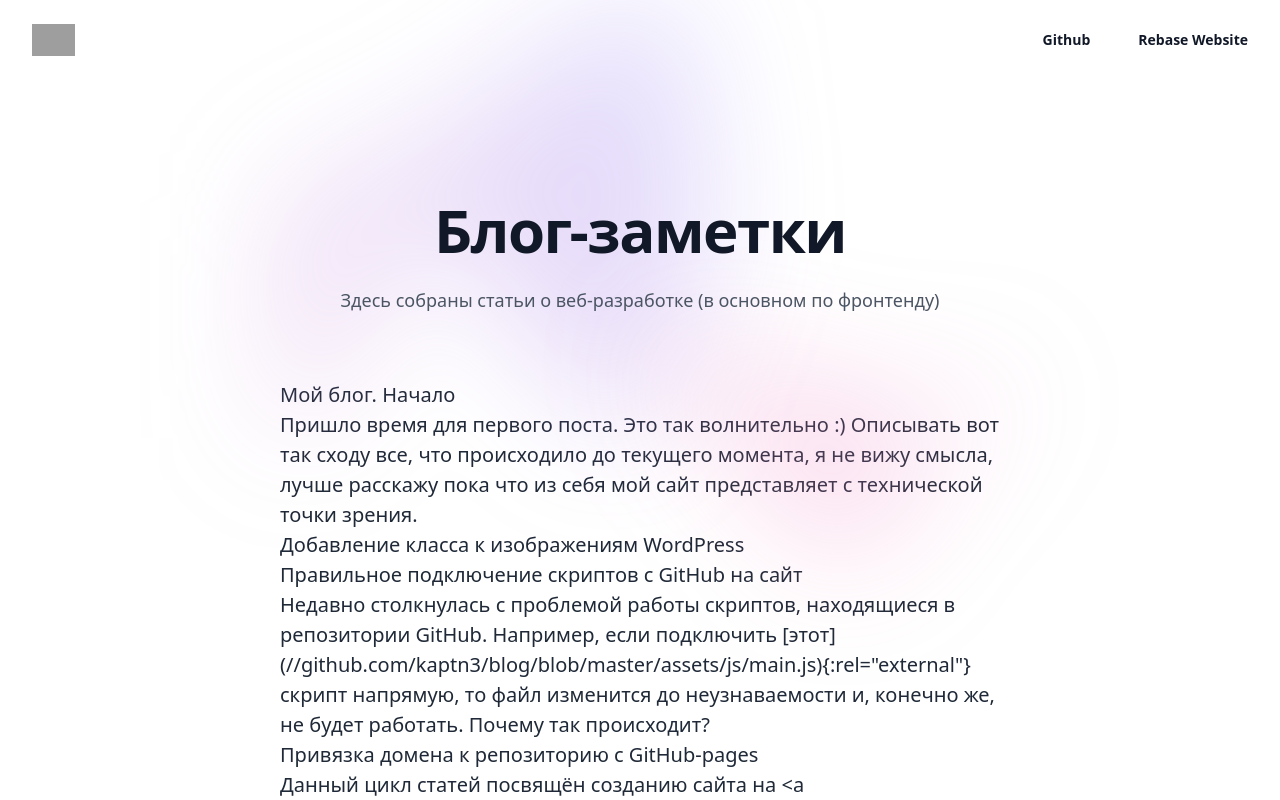
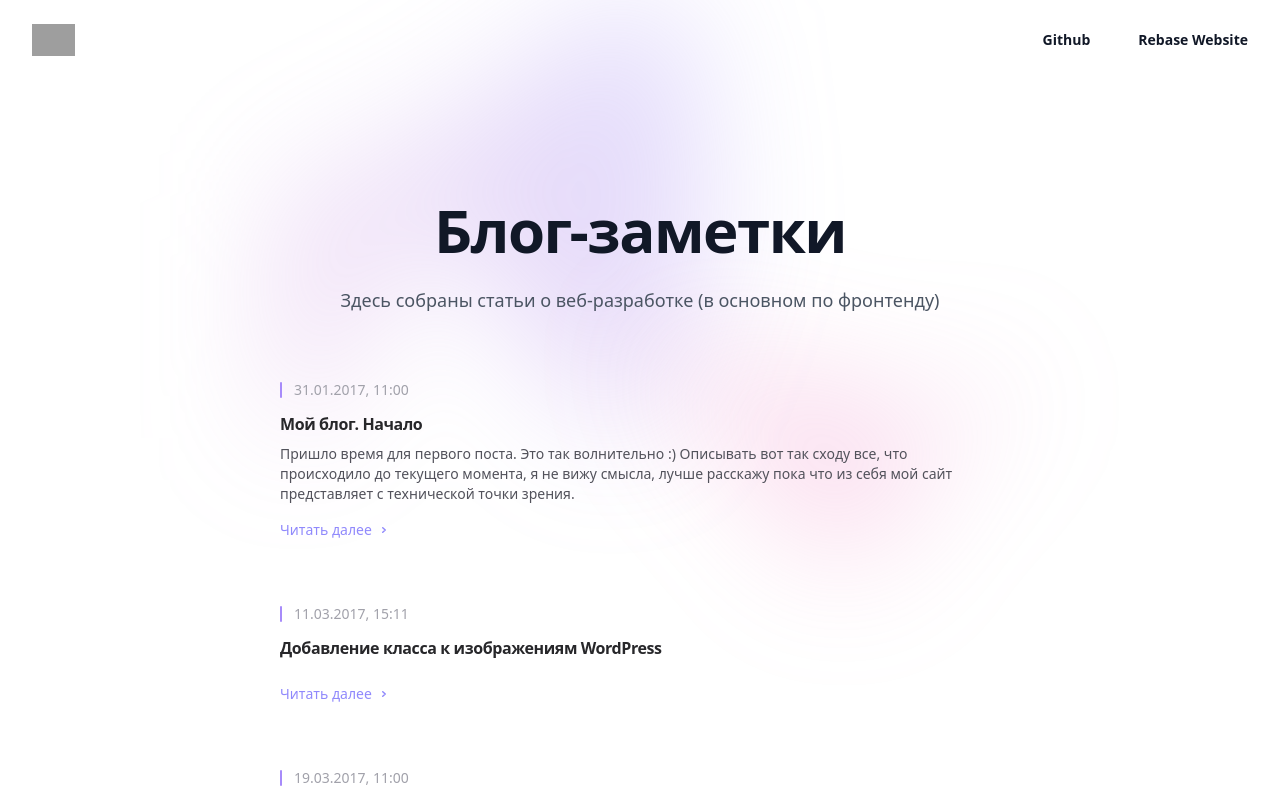
Before and after one commit to kaptn3/dev-blog-theme, a Next.js app: page / in a window 1280 px wide. Shown: the top 800 px of the page. Built offline with nearby package versions, Linux system fonts and the light colour scheme; grey boxes are pictures that could not be loaded.

Commit message:
feat: add post card

```diff
--- a/package.json
+++ b/package.json
@@ -9,6 +9,7 @@
     "lint": "next lint"
   },
   "dependencies": {
+    "date-fns": "^2.30.0",
     "gray-matter": "^4.0.3",
     "markdown-it": "^13.0.2",
     "next": "14.0.2",
--- a/src/app/page.tsx
+++ b/src/app/page.tsx
@@ -1,6 +1,7 @@
 import {getSortedPostsData} from '@/lib/posts';
 import {Hero} from "@/components/Hero";
 import Link from "next/link";
+import {PostCard} from "@/components/PostCard";
 
 export default function Home() {
   const allPostsData = getSortedPostsData()
@@ -8,12 +9,11 @@ export default function Home() {
   return (
     <div>
       <Hero />
-      {allPostsData.map((post) => (
-        <div key={post.slug}>
-          <Link href={`/posts/${post.slug}`}>{post.title}</Link>
-          <p>{post.content}</p>
-        </div>
-      ))}
+      <div className="flex flex-col gap-16">
+        {allPostsData.map((post) => (
+          <PostCard key={post.slug} post={post} />
+        ))}
+      </div>
     </div>
   )
 }
--- a/src/components/Header/Header.tsx
+++ b/src/components/Header/Header.tsx
@@ -17,9 +17,9 @@ export const Header = () => {
             </a>
             <button type="button" className="-m-2.5 rounded-md p-2.5 text-gray-700">
               <span className="sr-only">Close menu</span>
-              <svg className="h-6 w-6" fill="none" viewBox="0 0 24 24" stroke-width="1.5" stroke="currentColor"
+              <svg className="h-6 w-6" fill="none" viewBox="0 0 24 24" strokeWidth="1.5" stroke="currentColor"
                    aria-hidden="true">
-                <path stroke-linecap="round" stroke-linejoin="round" d="M6 18L18 6M6 6l12 12"/>
+                <path strokeLinecap="round" strokeLinejoin="round" d="M6 18L18 6M6 6l12 12"/>
               </svg>
             </button>
           </div>
--- /dev/null
+++ b/src/components/PostCard/PostCard.tsx
@@ -0,0 +1,36 @@
+import {IPost} from "@/types";
+import Link from "next/link";
+import { format } from "date-fns"
+
+interface PostCardProps {
+  post: IPost
+}
+
+export const PostCard = ({ post }: PostCardProps) => {
+  return (
+    <article className="group relative flex flex-col items-start">
+      <h2 className="text-base font-semibold tracking-tight text-zinc-800 dark:text-zinc-100">
+        <div className="absolute -inset-x-4 -inset-y-6 z-0 scale-95 bg-violet-50 opacity-0 transition group-hover:scale-100 group-hover:opacity-100 sm:-inset-x-6 sm:rounded-2xl" />
+        <Link href={`/posts/${post.slug}`}>
+          <span className="absolute -inset-x-4 -inset-y-6 z-20 sm:-inset-x-6 sm:rounded-2xl" />
+          <span className="relative z-10">{post.title}</span>
+        </Link>
+      </h2>
+      <time className="relative z-10 order-first mb-3 flex items-center text-sm text-zinc-400 pl-3.5" dateTime={post.date}>
+        <span className="absolute inset-y-0 left-0 flex items-center" aria-hidden="true">
+          <span className="h-4 w-0.5 rounded-full bg-violet-400"/>
+        </span>
+        {format(new Date(post.date), "dd.MM.yyyy, HH:mm")}
+      </time>
+      <p className="relative z-10 mt-2 text-sm text-zinc-600">
+        {post.content}
+      </p>
+      <div aria-hidden="true" className="relative z-10 mt-4 flex items-center text-sm font-medium" style={{ color: "#9089fc" }}>
+        Читать далее
+        <svg viewBox="0 0 16 16" fill="none" aria-hidden="true" className="ml-1 h-4 w-4 stroke-current">
+          <path d="M6.75 5.75 9.25 8l-2.5 2.25" strokeWidth="1.5" strokeLinecap="round" strokeLinejoin="round" />
+        </svg>
+      </div>
+    </article>
+  );
+};
--- /dev/null
+++ b/src/components/PostCard/index.ts
@@ -0,0 +1 @@
+export { PostCard } from "./PostCard";
```
Also changed, not shown: 1 other file (tests, documents, lock files or other folders).
